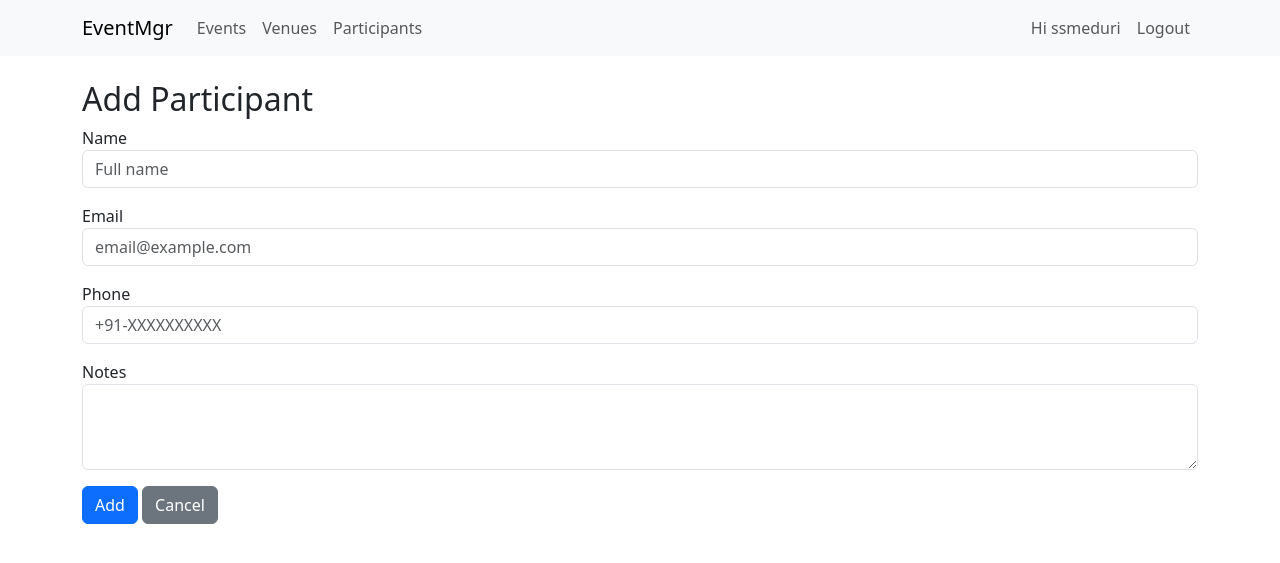
After one commit to Gitmama123/EventManagement, a Flask app: page /participant/add in a window 1280 px wide. The commit adds this page. Shown: the top 563 px of the page. Run offline with Flask 3, Linux system fonts and the light colour scheme; a user stored in the database is signed in.

Commit message:
Add full participant management system with event assignment support
The application now supports a complete participant workflow, allowing users to manage attendees and link them to events with clean UI, server-side validation, and meaningful feedback.

```diff
--- a/app/forms.py
+++ b/app/forms.py
@@ -1,9 +1,7 @@
+# app/forms.py
 from flask_wtf import FlaskForm
-from wtforms import (
-    StringField, TextAreaField, DateField, TimeField,
-    SelectField, IntegerField, SubmitField
-)
-from wtforms.validators import DataRequired, NumberRange
+from wtforms import StringField, TextAreaField, DateField, TimeField, SelectField, IntegerField, SubmitField
+from wtforms.validators import DataRequired, NumberRange, Optional, Email
 
 class VenueForm(FlaskForm):
     name = StringField('Venue Name', validators=[DataRequired()])
@@ -23,3 +21,10 @@ class ResourceForm(FlaskForm):
     name = StringField('Resource Name', validators=[DataRequired()])
     quantity = IntegerField('Quantity', validators=[DataRequired(), NumberRange(min=1)])
     submit = SubmitField('Save')
+
+class ParticipantForm(FlaskForm):
+    name = StringField('Name', validators=[DataRequired()])
+    email = StringField('Email', validators=[Optional(), Email()])
+    phone = StringField('Phone', validators=[Optional()])
+    notes = TextAreaField('Notes', validators=[Optional()])
+    submit = SubmitField('Save')
--- a/app/routes.py
+++ b/app/routes.py
@@ -1,31 +1,55 @@
-from flask import Blueprint, render_template, redirect, url_for, request, flash
+# app/routes.py
+from flask import (
+    Blueprint, render_template, redirect, url_for,
+    request, flash, current_app
+)
 from flask_login import login_required, current_user
-from .models import Venue, Event, Resource
 from . import db
+from .models import Venue, Event, Resource, Participant
 from datetime import datetime
 
+# Blueprint MUST be defined before using @main_bp.route
 main_bp = Blueprint('main', __name__)
 
+
+# ---- Utility helpers ------------------------------------------------------
 def is_conflict(venue_id, date, start, end, ignore_id=None):
+    """Return True if time interval [start, end) conflicts with existing events at venue on date."""
     events = Event.query.filter_by(venue_id=venue_id, date=date).all()
     for e in events:
         if ignore_id and e.id == ignore_id:
             continue
-        if start < e.end_time and end > e.start_time:
+        # overlap: start < e.end_time and end > e.start_time
+        if (start < e.end_time and end > e.start_time):
             return True
     return False
 
+
+def flash_form_errors(form):
+    """Optional helper to flash a concise summary of form errors."""
+    messages = []
+    for field, errs in form.errors.items():
+        for e in errs:
+            messages.append(f"{field}: {e}")
+    if messages:
+        flash("Please fix the form errors and try again.", "danger")
+        current_app.logger.debug("Form errors: %s", messages)
+
+
+# ---- Root -----------------------------------------------------------------
 @main_bp.route('/')
 def index():
     return redirect(url_for('main.list_events'))
 
-# ----------------- VENUE ROUTES -----------------
+
+# ---- Venue routes ---------------------------------------------------------
 @main_bp.route('/venues')
 def list_venues():
     venues = Venue.query.order_by(Venue.name).all()
     return render_template('venues/list.html', venues=venues)
 
-@main_bp.route('/venue/add', methods=['GET','POST'])
+
+@main_bp.route('/venue/add', methods=['GET', 'POST'])
 @login_required
 def add_venue():
     from .forms import VenueForm
@@ -36,9 +60,12 @@ def add_venue():
         db.session.commit()
         flash("Venue added", "success")
         return redirect(url_for('main.list_venues'))
+    if request.method == 'POST' and not form.validate():
+        flash_form_errors(form)
     return render_template('venues/add_edit.html', form=form, action="Add")
 
-@main_bp.route('/venue/<int:venue_id>/edit', methods=['GET','POST'])
+
+@main_bp.route('/venue/<int:venue_id>/edit', methods=['GET', 'POST'])
 @login_required
 def edit_venue(venue_id):
     v = Venue.query.get_or_404(venue_id)
@@ -50,13 +77,15 @@ def edit_venue(venue_id):
         db.session.commit()
         flash("Venue updated", "success")
         return redirect(url_for('main.list_venues'))
+    if request.method == 'POST' and not form.validate():
+        flash_form_errors(form)
     return render_template('venues/add_edit.html', form=form, action="Edit")
+
 
 @main_bp.route('/venue/<int:venue_id>/delete', methods=['POST'])
 @login_required
 def delete_venue(venue_id):
     v = Venue.query.get_or_404(venue_id)
-    # Prevent deletion if there are associated events
     if v.events:
         flash("Cannot delete venue with existing events. Delete its events first.", "danger")
         return redirect(url_for('main.list_venues'))
@@ -65,14 +94,16 @@ def delete_venue(venue_id):
     flash("Venue deleted.", "info")
     return redirect(url_for('main.list_venues'))
 
-# ----------------- RESOURCE ROUTES -----------------
+
+# ---- Resource routes (per-venue) -----------------------------------------
 @main_bp.route('/venue/<int:venue_id>/resources')
 @login_required
 def manage_resources(venue_id):
     venue = Venue.query.get_or_404(venue_id)
     return render_template('venues/resources.html', venue=venue)
 
-@main_bp.route('/venue/<int:venue_id>/resource/add', methods=['GET','POST'])
+
+@main_bp.route('/venue/<int:venue_id>/resource/add', methods=['GET', 'POST'])
 @login_required
 def add_resource(venue_id):
     venue = Venue.query.get_or_404(venue_id)
@@ -84,9 +115,12 @@ def add_resource(venue_id):
         db.session.commit()
         flash("Resource added", "success")
         return redirect(url_for('main.manage_resources', venue_id=venue_id))
+    if request.method == 'POST' and not form.validate():
+        flash_form_errors(form)
     return render_template('venues/resource_add_edit.html', form=form, action="Add", venue=venue)
 
-@main_bp.route('/resource/<int:res_id>/edit', methods=['GET','POST'])
+
+@main_bp.route('/resource/<int:res_id>/edit', methods=['GET', 'POST'])
 @login_required
 def edit_resource(res_id):
     res = Resource.query.get_or_404(res_id)
@@ -98,7 +132,10 @@ def edit_resource(res_id):
         db.session.commit()
         flash("Resource updated", "success")
         return redirect(url_for('main.manage_resources', venue_id=res.venue_id))
+    if request.method == 'POST' and not form.validate():
+        flash_form_errors(form)
     return render_template('venues/resource_add_edit.html', form=form, action="Edit", venue=res.venue)
+
 
 @main_bp.route('/resource/<int:res_id>/delete', methods=['POST'])
 @login_required
@@ -110,7 +147,8 @@ def delete_resource(res_id):
     flash("Resource deleted", "info")
     return redirect(url_for('main.manage_resources', venue_id=venue_id))
 
-# ----------------- EVENT ROUTES -----------------
+
+# ---- Event routes ---------------------------------------------------------
 @main_bp.route('/events')
 def list_events():
     q_date = request.args.get('date')
@@ -118,13 +156,14 @@ def list_events():
         try:
             dt = datetime.strptime(q_date, '%Y-%m-%d').date()
             events = Event.query.filter_by(date=dt).order_by(Event.start_time).all()
-        except:
+        except Exception:
             events = Event.query.order_by(Event.date, Event.start_time).all()
     else:
         events = Event.query.order_by(Event.date, Event.start_time).all()
     return render_template('events/list.html', events=events)
 
-@main_bp.route('/event/add', methods=['GET','POST'])
+
+@main_bp.route('/event/add', methods=['GET', 'POST'])
 @login_required
 def add_event():
     from .forms import EventForm
@@ -149,9 +188,12 @@ def add_event():
         db.session.commit()
         flash('Event added.', 'success')
         return redirect(url_for('main.list_events'))
+    if request.method == 'POST' and not form.validate():
+        flash_form_errors(form)
     return render_template('events/add_edit.html', form=form, action="Add")
 
-@main_bp.route('/event/<int:event_id>/edit', methods=['GET','POST'])
+
+@main_bp.route('/event/<int:event_id>/edit', methods=['GET', 'POST'])
 @login_required
 def edit_event(event_id):
     e = Event.query.get_or_404(event_id)
@@ -174,7 +216,10 @@ def edit_event(event_id):
         db.session.commit()
         flash('Event updated.', 'success')
         return redirect(url_for('main.list_events'))
+    if request.method == 'POST' and not form.validate():
+        flash_form_errors(form)
     return render_template('events/add_edit.html', form=form, action="Edit")
+
 
 @main_bp.route('/event/<int:event_id>/delete', methods=['POST'])
 @login_required
@@ -184,3 +229,109 @@ def delete_event(event_id):
     db.session.commit()
     flash('Event deleted.', 'info')
     return redirect(url_for('main.list_events'))
+
+
+# ---- Participant routes --------------------------------------------------
+@main_bp.route('/participants')
+@login_required
+def list_participants():
+    participants = Participant.query.order_by(Participant.name).all()
+    return render_template('participants/list.html', participants=participants)
+
+
+@main_bp.route('/participant/add', methods=['GET', 'POST'])
+@login_required
+def add_participant():
+    from .forms import ParticipantForm
+    form = ParticipantForm()
+    if form.validate_on_submit():
+        p = Participant(
+            name=form.name.data.strip(),
+            email=form.email.data.strip() if form.email.data else None,
+            phone=form.phone.data.strip() if form.phone.data else None,
+            notes=form.notes.data
+        )
+        db.session.add(p)
+        db.session.commit()
+        flash("Participant added", "success")
+        return redirect(url_for('main.list_participants'))
+
+    if request.method == 'POST' and not form.validate():
+        flash_form_errors(form)
+    return render_template('participants/add_edit.html', form=form, action="Add")
+
+
+@main_bp.route('/participant/<int:pid>/edit', methods=['GET', 'POST'])
+@login_required
+def edit_participant(pid):
+    p = Participant.query.get_or_404(pid)
+    from .forms import ParticipantForm
+    form = ParticipantForm(obj=p)
+    if form.validate_on_submit():
+        p.name = form.name.data.strip()
+        p.email = form.email.data.strip() if form.email.data else None
+        p.phone = form.phone.data.strip() if form.phone.data else None
+        p.notes = form.notes.data
+        db.session.commit()
+        flash("Participant updated", "success")
+        return redirect(url_for('main.list_participants'))
+
+    if request.method == 'POST' and not form.validate():
+        flash_form_errors(form)
+    return render_template('participants/add_edit.html', form=form, action="Edit")
+
+
+@main_bp.route('/participant/<int:pid>/delete', methods=['POST'])
+@login_required
+def delete_participant(pid):
+    p = Participant.query.get_or_404(pid)
+    # detach from events explicitly (optional; cascade could handle)
+    p.events = []
+    db.session.delete(p)
+    db.session.commit()
+    flash("Participant deleted", "info")
+    return redirect(url_for('main.list_participants'))
+
+
+# ---- Event <-> Participant registration ----------------------------------
+@main_bp.route('/event/<int:event_id>/participants')
+@login_required
+def event_participants_view(event_id):
+    event = Event.query.get_or_404(event_id)
+    # available participants not already registered for this event
+    available = Participant.query.filter(~Participant.events.any(id=event.id)).order_by(Participant.name).all()
+    return render_template('events/participants.html', event=event, available=available)
+
+
+@main_bp.route('/event/<int:event_id>/participant/add', methods=['POST'])
+@login_required
+def add_participant_to_event(event_id):
+    event = Event.query.get_or_404(event_id)
+    pid = request.form.get('participant_id')
+    if not pid:
+        flash("No participant selected", "danger")
+        return redirect(url_for('main.event_participants_view', event_id=event_id))
+    p = Participant.query.get_or_404(int(pid))
+    if p in event.participants:
+        flash("Participant already registered for this event", "warning")
+    else:
+        # optional capacity check
+        if event.venue and event.venue.capacity and len(event.participants) >= event.venue.capacity:
+            flash("Cannot add participant — venue capacity reached.", "danger")
+        else:
+            event.participants.append(p)
+            db.session.commit()
+            flash("Participant added to event", "success")
+    return redirect(url_for('main.event_participants_view', event_id=event_id))
+
+
+@main_bp.route('/event/<int:event_id>/participant/<int:pid>/remove', methods=['POST'])
+@login_required
+def remove_participant_from_event(event_id, pid):
+    event = Event.query.get_or_404(event_id)
+    p = Participant.query.get_or_404(pid)
+    if p in event.participants:
+        event.participants.remove(p)
+        db.session.commit()
+        flash("Participant removed from event", "info")
+    return redirect(url_for('main.event_participants_view', event_id=event_id))
--- a/app/templates/base.html
+++ b/app/templates/base.html
@@ -3,32 +3,73 @@
 <head>
     <meta charset="utf-8">
     <meta name="viewport" content="width=device-width, initial-scale=1">
+
     <title>Event Manager</title>
+
+    <!-- Bootstrap -->
     <link href="https://cdn.jsdelivr.net/npm/bootstrap@5.3.2/dist/css/bootstrap.min.css" rel="stylesheet">
 </head>
+
 <body>
 
+<!-- NAVBAR -->
 <nav class="navbar navbar-expand-lg navbar-light bg-light mb-4">
   <div class="container">
-    <a class="navbar-brand" href="{{ url_for('main.index') }}">EventMgr</a>
 
+    <!-- Brand -->
+    <a class="navbar-brand" href="{{ url_for('main.index') }}">
+        EventMgr
+    </a>
+
+    <!-- Toggler (Mobile) -->
+    <button class="navbar-toggler" type="button" data-bs-toggle="collapse" data-bs-target="#navbarNav"
+            aria-controls="navbarNav" aria-expanded="false" aria-label="Toggle navigation">
+      <span class="navbar-toggler-icon"></span>
+    </button>
+
+    <div class="collapse navbar-collapse" id="navbarNav">
+
+      <!-- Left Navigation -->
       <ul class="navbar-nav me-auto">
-      <li class="nav-item"><a class="nav-link" href="{{ url_for('main.list_events') }}">Events</a></li>
-      <li class="nav-item"><a class="nav-link" href="{{ url_for('main.list_venues') }}">Venues</a></li>
+
+        <li class="nav-item">
+          <a class="nav-link" href="{{ url_for('main.list_events') }}">Events</a>
+        </li>
+
+        <li class="nav-item">
+          <a class="nav-link" href="{{ url_for('main.list_venues') }}">Venues</a>
+        </li>
+
+        <li class="nav-item">
+          <a class="nav-link" href="{{ url_for('main.list_participants') }}">Participants</a>
+        </li>
+
       </ul>
 
+      <!-- Right Navigation (Auth) -->
       <ul class="navbar-nav ms-auto">
         {% if current_user.is_authenticated %}
-        <li class="nav-item"><a class="nav-link">Hi {{ current_user.username }}</a></li>
-        <li class="nav-item"><a class="nav-link" href="{{ url_for('auth.logout') }}">Logout</a></li>
+          <li class="nav-item">
+            <a class="nav-link">Hi {{ current_user.username }}</a>
+          </li>
+          <li class="nav-item">
+            <a class="nav-link" href="{{ url_for('auth.logout') }}">Logout</a>
+          </li>
         {% else %}
-        <li class="nav-item"><a class="nav-link" href="{{ url_for('auth.login') }}">Login</a></li>
+          <li class="nav-item">
+            <a class="nav-link" href="{{ url_for('auth.login') }}">Login</a>
+          </li>
         {% endif %}
       </ul>
+
+    </div>
   </div>
 </nav>
 
+<!-- PAGE CONTENT -->
 <div class="container">
+
+    <!-- Flash Messages -->
     {% with messages = get_flashed_messages(with_categories=true) %}
       {% if messages %}
         {% for category, message in messages %}
@@ -41,8 +82,10 @@
     {% endwith %}
 
     {% block content %}{% endblock %}
+
 </div>
 
+<!-- Bootstrap Script -->
 <script src="https://cdn.jsdelivr.net/npm/bootstrap@5.3.2/dist/js/bootstrap.bundle.min.js"></script>
 </body>
 </html>
--- /dev/null
+++ b/app/templates/participants/add_edit.html
@@ -0,0 +1,65 @@
+{% extends 'base.html' %}
+{% block content %}
+<h2>{{ action }} Participant</h2>
+
+{# Show non-field form errors or general validation summary #}
+{% if form.errors %}
+  <div class="alert alert-danger">
+    <strong>There were problems with your submission:</strong>
+    <ul class="mb-0">
+      {% for field, errs in form.errors.items() %}
+        {% for e in errs %}
+          <li><strong>{{ field }}:</strong> {{ e }}</li>
+        {% endfor %}
+      {% endfor %}
+    </ul>
+  </div>
+{% endif %}
+
+<form method="POST" novalidate>
+  {{ form.hidden_tag() }}
+
+  <div class="mb-3">
+    {{ form.name.label }}
+    {{ form.name(class_='form-control', placeholder='Full name') }}
+    {% if form.name.errors %}
+      <div class="form-text text-danger">
+        {% for err in form.name.errors %}{{ err }}{% if not loop.last %}<br>{% endif %}{% endfor %}
+      </div>
+    {% endif %}
+  </div>
+
+  <div class="mb-3">
+    {{ form.email.label }}
+    {{ form.email(class_='form-control', placeholder='email@example.com') }}
+    {% if form.email.errors %}
+      <div class="form-text text-danger">
+        {% for err in form.email.errors %}{{ err }}{% if not loop.last %}<br>{% endif %}{% endfor %}
+      </div>
+    {% endif %}
+  </div>
+
+  <div class="mb-3">
+    {{ form.phone.label }}
+    {{ form.phone(class_='form-control', placeholder='+91-XXXXXXXXXX') }}
+    {% if form.phone.errors %}
+      <div class="form-text text-danger">
+        {% for err in form.phone.errors %}{{ err }}{% if not loop.last %}<br>{% endif %}{% endfor %}
+      </div>
+    {% endif %}
+  </div>
+
+  <div class="mb-3">
+    {{ form.notes.label }}
+    {{ form.notes(class_='form-control', rows=3) }}
+    {% if form.notes.errors %}
+      <div class="form-text text-danger">
+        {% for err in form.notes.errors %}{{ err }}{% if not loop.last %}<br>{% endif %}{% endfor %}
+      </div>
+    {% endif %}
+  </div>
+
+  <button class="btn btn-primary">{{ action }}</button>
+  <a class="btn btn-secondary" href="{{ url_for('main.list_participants') }}">Cancel</a>
+</form>
+{% endblock %}
```
Also changed, not shown: app/models.py (+24 -2 lines), app/templates/events/list.html (+10 -1 lines), app/templates/events/participants.html (added, +70 -0 lines), app/templates/participants/list.html (added, +38 -0 lines), requirements.txt (+8 -4 lines), instance/app.db. Lines whose indentation alone changed are shown as unchanged.
